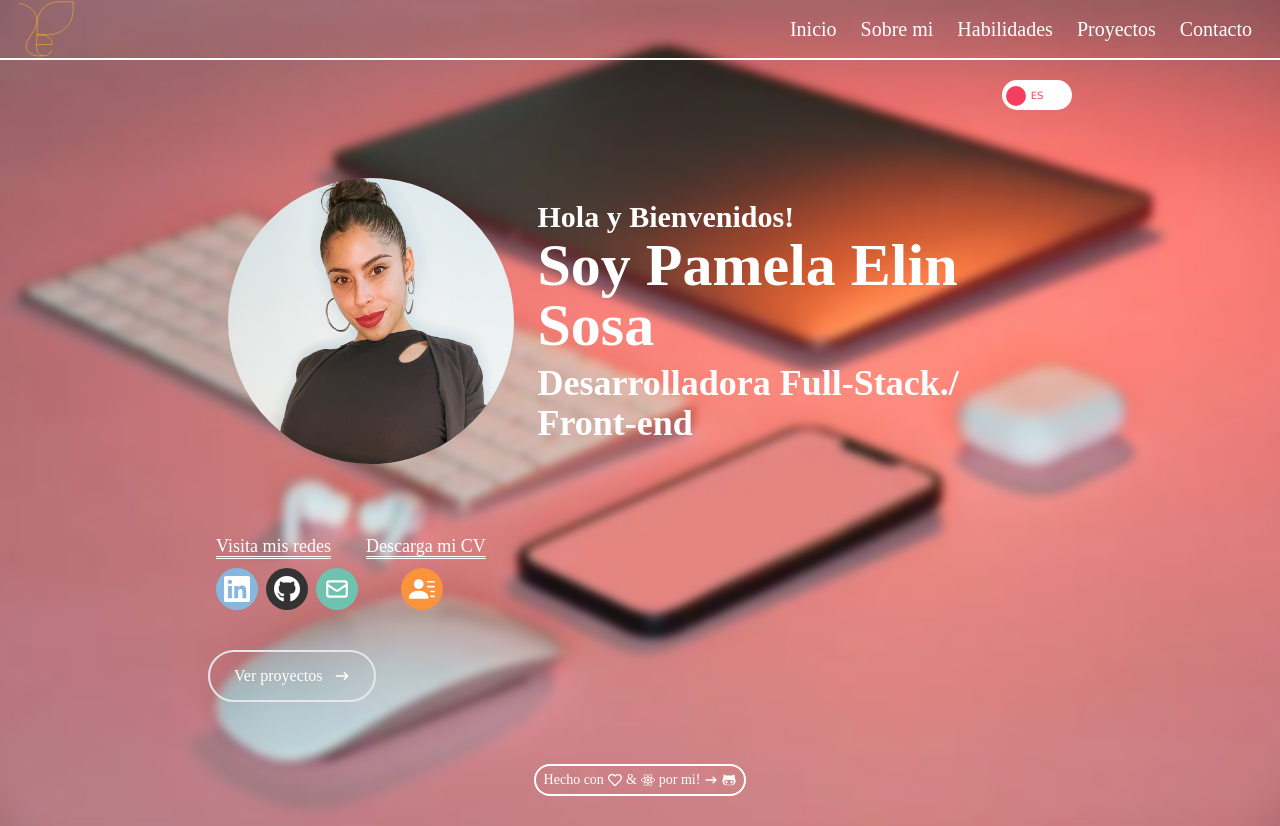
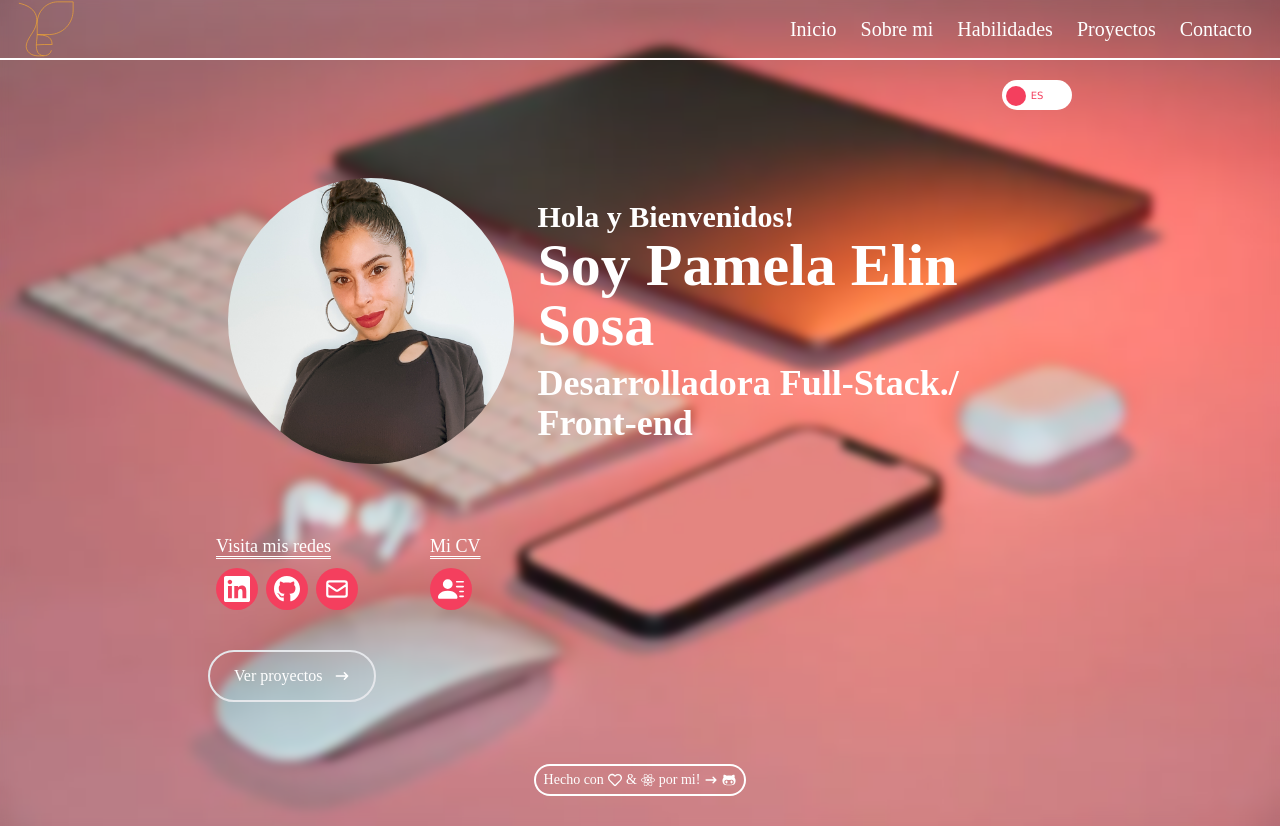
Before and after one commit to PamelaElin/portfolio-PamelaElin, a React (Create React App) app: page / in a window 1280 px wide. Built offline with nearby package versions, Linux system fonts and the light colour scheme.

Commit message:
color icon

```diff
--- a/public/index.html
+++ b/public/index.html
@@ -2,7 +2,7 @@
 <html lang="en">
   <head>
     <meta charset="utf-8" />
-    <link rel="icon" href="%PUBLIC_URL%/favicon.ico" />
+    <link rel="icon" href="%PUBLIC_URL%/favicon.svg" />
     <meta name="viewport" content="width=device-width, initial-scale=1" />
     <meta name="theme-color" content="#000000" />
     <meta
--- a/src/pages/Home/Home.jsx
+++ b/src/pages/Home/Home.jsx
@@ -65,7 +65,7 @@ const Home = () => {
 
           <motion.div variants={boom}>
 
-            <div className={`${styles.iconBox}  bg-[#86b7df] `}>
+            <div className={`${styles.iconBox}  bg-rose-500 `}>
               <a
                 className={styles.icon}
                 href="https://www.linkedin.com/in/pamelaelinsosa/"
@@ -78,7 +78,7 @@ const Home = () => {
             </div>
           </motion.div>
           <motion.div variants={boom}>
-            <div className={`${styles.iconBox} bg-[#333333] `}>
+            <div className={`${styles.iconBox} bg-rose-500 `}>
               {" "}
               <a
                 className={styles.icon}
@@ -92,7 +92,7 @@ const Home = () => {
             </div>
           </motion.div>
           <motion.div variants={boom}>
-            <div className={`${styles.iconBox} bg-[#6fc2b0]`}>
+            <div className={`${styles.iconBox} bg-rose-500`}>
               <div
                 className={styles.icon}
                 onClick={toContact}
@@ -112,7 +112,7 @@ const Home = () => {
           <p className={styles.networks} >{t("homePage.titleCV")}</p>
 <div className={styles.socialIconsResume}>
   <motion.div variants={boom}>
-            <div className={`${styles.iconBox} bg-orange-400`}>
+            <div className={`${styles.iconBox} bg-rose-500`}>
             <div
                 className={styles.icon}
                 onClick={toResumes}
--- a/src/pages/Home/useStyles.jsx
+++ b/src/pages/Home/useStyles.jsx
@@ -9,7 +9,7 @@ const useStyles = () => {
       img:"rounded-full w-[20rem] my-2 ",
       textTitle:'text-2xl sm:text-6xl font-bold text-white w-full',
       textsubTitle:'text-xl sm:text-4xl font-bold mt-2 text-white',
-      networksBox:"my-8  sm:w-fit  p-2 grid gap- sm:flex  justify-between",
+      networksBox:"my-8  sm:w-fit  p-2  gap-16 flex  justify-between",
       networks:"text-white text-lg underline decoration-double underline-offset-4 ",
       socialIcons:" flex flex-wrap mt-2 ",
       socialIconsResume:" flex justify-center mt-2 ",
--- a/src/pages/Resumes/useStyles.jsx
+++ b/src/pages/Resumes/useStyles.jsx
@@ -2,9 +2,9 @@
 const useStyles = () => {
     return {
         container:'w-full h-screen  flex justify-center items-center p-8 md:p-4  ',
-        subContainer:"bg-gray-500/40 p-3 text-lg max-w-[600px] w-full ",
-        btn:'text-white  border-2 px-6 py-3 my-2 flex justify-center hover:bg-yellow-500 hover:scale-105 rounded-full ',
-        title: "text-4xl font-bold inline border-b-4 border-yellow-500 leading-tight text-white flex justify-center",}
+        subContainer:" p-3 text-lg max-w-[600px] w-full ",
+        btn:'text-white  border-2 px-6 py-3 my-2 flex justify-center hover:bg-rose-500 hover:scale-105 rounded-full ',
+        title: "text-4xl font-bold inline border-b-4 border-white leading-tight text-white flex justify-center",}
   }
 
   export default useStyles
--- a/src/translations/en/language.json
+++ b/src/translations/en/language.json
@@ -12,7 +12,7 @@
                  "subtitle":"Full-Stack Developer./ Front-end",
                  "networks":"Visit my networks",
                  "titleContact":"Send me an email",
-                 "titleCV":"Download resume"
+                 "titleCV":"Resume"
 
 
    },
--- a/src/translations/es/language.json
+++ b/src/translations/es/language.json
@@ -12,7 +12,7 @@
                  "subtitle":"Desarrolladora Full-Stack./ Front-end",
                  "networks":"Visita mis redes",
                  "titleContact":"Envíame un correo",
-                 "titleCV":"Descarga mi CV"
+                 "titleCV":"Mi CV"
 
 
 
```
Also changed, not shown: public/favicon.svg (added).
